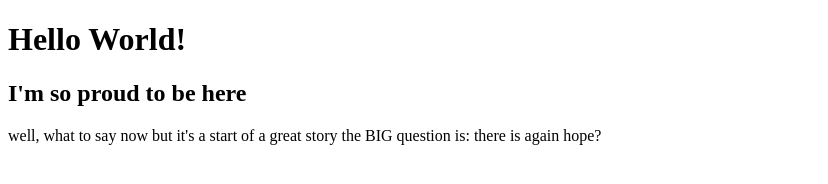
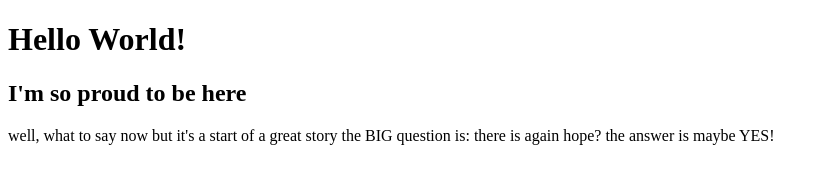
Before and after one commit to JeffNys/HelloWorld, a plain HTML site: page index.html in a window 1280 px wide. Shown: the whole page, without its empty margins (0-828 px from the left). Drawn offline with Linux system fonts and the light colour scheme.

Commit message:
test again

```diff
--- a/index.html
+++ b/index.html
@@ -10,5 +10,6 @@
 	well, what to say now
 	but it's a start of a great story
 	the BIG question is: there is again hope?
+	the answer is maybe YES!
   </body>
 </html>
```
